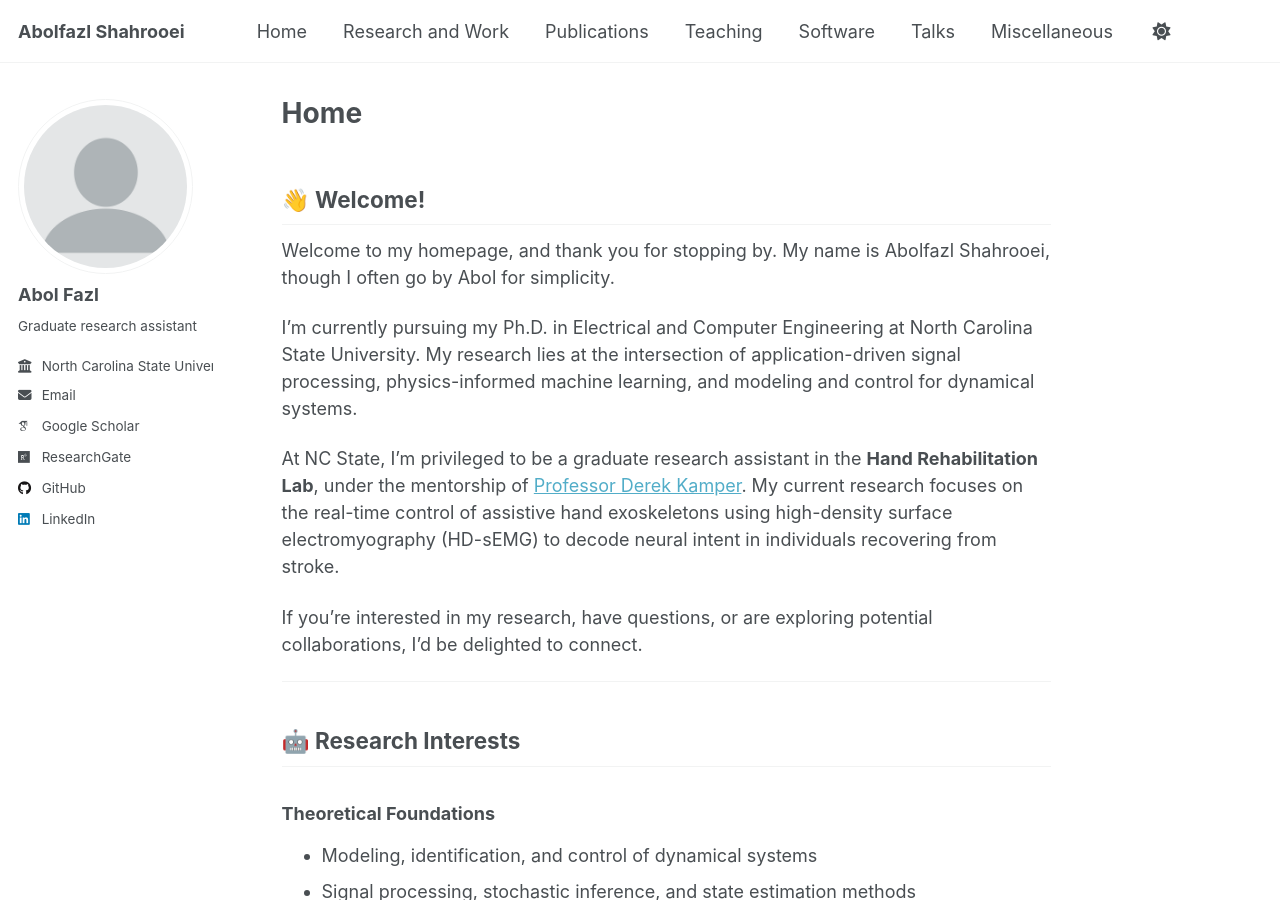
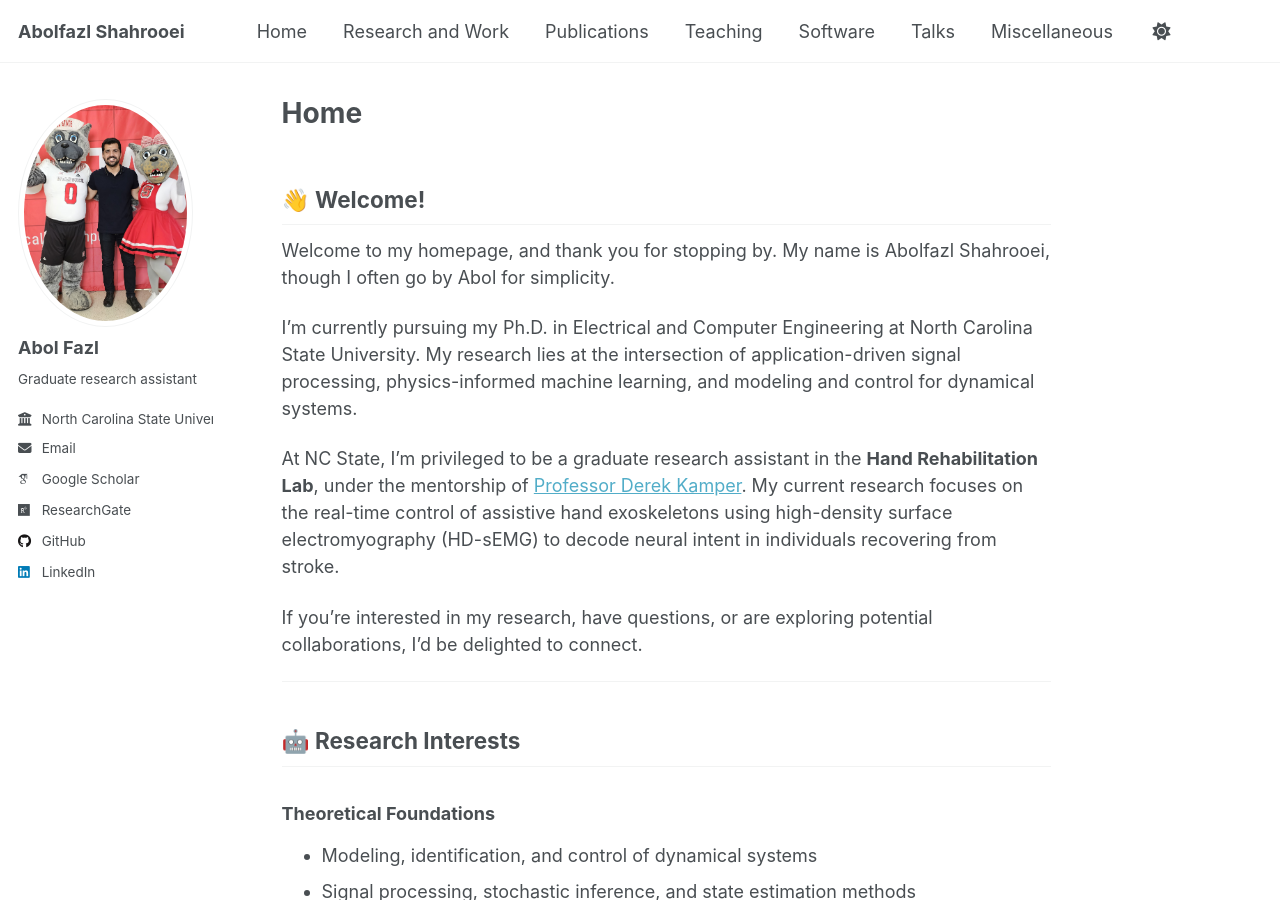
Before and after one commit to a-shahroo/a-shahroo.github.io, a Jekyll site: the page built from _pages/about.md, in a window 1280 px wide and 900 px high. Built offline with Jekyll 4.4.1, drawn with Linux system fonts in a browser that asks for light colours; some web fonts are replaced.

Commit message:
Update _config.yml

```diff
--- a/_config.yml
+++ b/_config.yml
@@ -22,7 +22,7 @@ repository               : "academicpages/academicpages.github.io"
 #               Additional customization can be done by editing /_includes/author-profile.html
 author:
   # Biographic information
-  avatar           : "profile.png"
+  avatar           : "abol.jpg"
   name             : "Abol Fazl"
   pronouns         : # example: "she/her"
   bio              : "Graduate research assistant"
```
